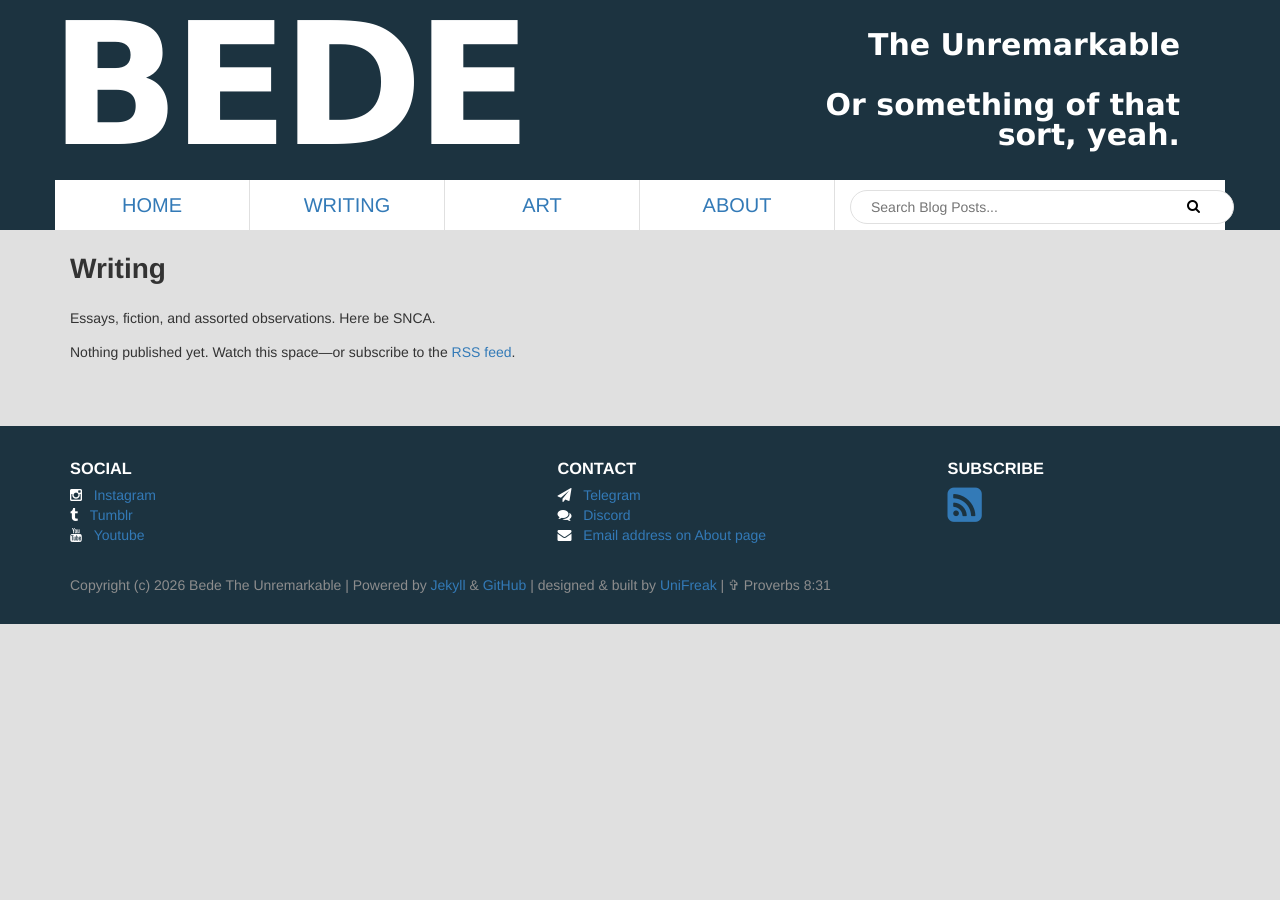
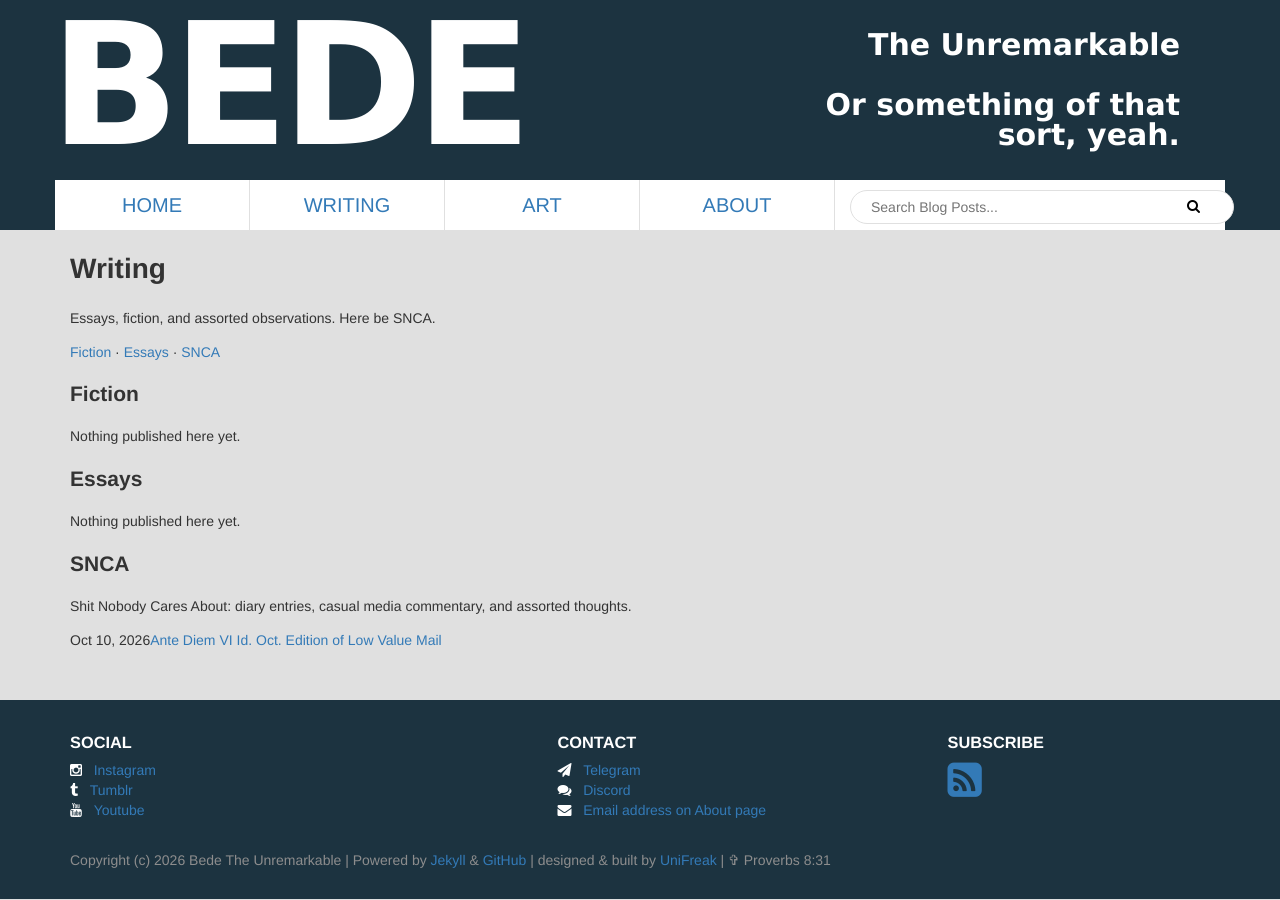
Before and after one commit to BedeTheUnremarkable/bedetheunremarkable.github.io, a Jekyll site: the page built from writing.md, in a window 1280 px wide. Built offline with Jekyll 4.4.1, drawn with Linux system fonts in a browser that asks for light colours.

Commit message:
published SNCA entry

```diff
--- a/_includes/post_list_item.html
+++ b/_includes/post_list_item.html
@@ -3,7 +3,7 @@
         {% if post.date %}
         <p class="day">{{ post.date | date: "%d" }}</p>
         <p class="month">{{ post.date | date: "%b/%Y" }}</p>
-        <p class="category">{{ post.category }}</p>
+        <p class="category">{{ post.category | join: ", " }}</p>
         {% endif %}
     </div>
 
--- /dev/null
+++ b/_posts/2026-10-10-Low-Value-Mail.md
@@ -0,0 +1,16 @@
+---
+layout: post
+title: "Ante Diem VI Id. Oct. Edition of Low Value Mail"
+categories: [SNCA]
+permalink: /writing/26-10-10-low-value-mail/
+---
+
+Today is World Mental Health Day, as well as Fiji Day and the National Day of Taiwan, although don't take the acknowledgement of that as an endorsement of any kind in the Greater China situation. I genuinely don't know enough to have an opinion about it.
+
+It is particularly interesting that today is World Mental Health Day, because given recent events in my personal life, I would expect my own mental health to be in a far worse state. But no, despite some rather spectacular professional disappointments, health problems and intense episodes of existential anxiety, I feel surprisingly okay. Maybe it's because I've stopped feeling quite so burdened by conventional expectations of professional success, maybe it's because God is good and I've recently been making an effort to have a fruitful prayer life, or maybe it's because having fewer expectations to live up to has given me the freedom to entertain some rather unrealistic ambitions. Aside from getting ordained in the Church, which isn't an unrealistic career path if I'm willing to forgo marriage, I might as well try doing something like art or see where graduate education takes me once I finish my English degree. If conventional employment is going to remain such an uphill battle for me, I might as well see whether I can make something of the things I'm actually good at, rather than spend the rest of my life lamenting my inability to put the fries in the bag.
+
+On art as a career, I was ruminating on making a splash into the field or subculture or whatever it is by doing some sort of performance art while my formal writing education continues and I gain visual art skills through my own training. From my own cursory research, framing seems to matter a lot, and it has to follow a relatively structured form involving declared intent, a constraint, documentation, etc. because while this is going to sound incredibly self-assured or narcissistic, what's really the difference between Chris Burden's "Five Day Locker Piece" or "747" and my idea for something like "The Portrait of the Typical Male Youth," a performance depicting a young man in a state of drunken resignation? Well, aside from Burden's MFA program pre-framing his stuff as art, it mostly seems to be planning and tolerance of legal and personal risk.
+
+Now I know I sound like I'm being dismissive here, like the autodidact that thinks the whole art establishment is hackeneyed, even if I don't get the point of a lot of it and have significant disagreements with a lot of their stances, but I don't think I am doing that considering Petr Pavlensky's protest art resonated with me deeply. I was really inspired and understood the political powerlessness and malaise he felt, but what my untrained ass is articulating is that it primarily seems to appeal to other artistic types. What Pavlensky did was designed to be understood by the public, and he even explained the intent of his acts, but to most people he just publicly self-harmed. Before I became more familiar with theory, I always thought the appeal of performance art was the grotesqueness or spectacle of the act, but it usually isn't.
+
+I probably won't start with anything that could hurt me or get me in legal trouble, because a clean legal bill is actually something I have to lose.
--- a/writing.md
+++ b/writing.md
@@ -7,11 +7,49 @@ permalink: /writing/
 
 Essays, fiction, and assorted observations. Here be SNCA.
 
+[Fiction](#fiction) · [Essays](#essays) · [SNCA](#snca)
+
 {% assign writing_posts = site.posts | where_exp: "post", "post.announcement != true" %}
-{% if writing_posts.size > 0 %}
+
+<h2 id="fiction">Fiction</h2>
+
+{% assign section_posts = "" | split: "," %}
 {% for post in writing_posts %}
+{% unless post.categories contains 'SNCA' %}
+{% if post.categories contains 'Fiction' %}
+{% assign section_posts = section_posts | push: post %}
+{% endif %}
+{% endunless %}
+{% endfor %}
+{% for post in section_posts %}
 <div class="entry"><time datetime="{{ post.date | date_to_xmlschema }}">{{ post.date | date: '%b %-d, %Y' }}</time><a href="{{ post.url | relative_url }}">{{ post.title | escape }}</a></div>
+{% else %}
+Nothing published here yet.
 {% endfor %}
+
+<h2 id="essays">Essays</h2>
+
+{% assign section_posts = "" | split: "," %}
+{% for post in writing_posts %}
+{% unless post.categories contains 'SNCA' %}
+{% if post.categories contains 'Essays' %}
+{% assign section_posts = section_posts | push: post %}
+{% endif %}
+{% endunless %}
+{% endfor %}
+{% for post in section_posts %}
+<div class="entry"><time datetime="{{ post.date | date_to_xmlschema }}">{{ post.date | date: '%b %-d, %Y' }}</time><a href="{{ post.url | relative_url }}">{{ post.title | escape }}</a></div>
 {% else %}
-Nothing published yet. Watch this space—or subscribe to the [RSS feed]({{ '/feed.xml' | relative_url }}).
-{% endif %}
+Nothing published here yet.
+{% endfor %}
+
+<h2 id="snca">SNCA</h2>
+
+Shit Nobody Cares About: diary entries, casual media commentary, and assorted thoughts.
+
+{% assign section_posts = writing_posts | where_exp: "post", "post.categories contains 'SNCA'" %}
+{% for post in section_posts %}
+<div class="entry"><time datetime="{{ post.date | date_to_xmlschema }}">{{ post.date | date: '%b %-d, %Y' }}</time><a href="{{ post.url | relative_url }}">{{ post.title | escape }}</a></div>
+{% else %}
+Nothing published here yet.
+{% endfor %}
```
Also changed, not shown: _posts/2026-10-10-new-gallery-photos.md (+1 -1 lines).
